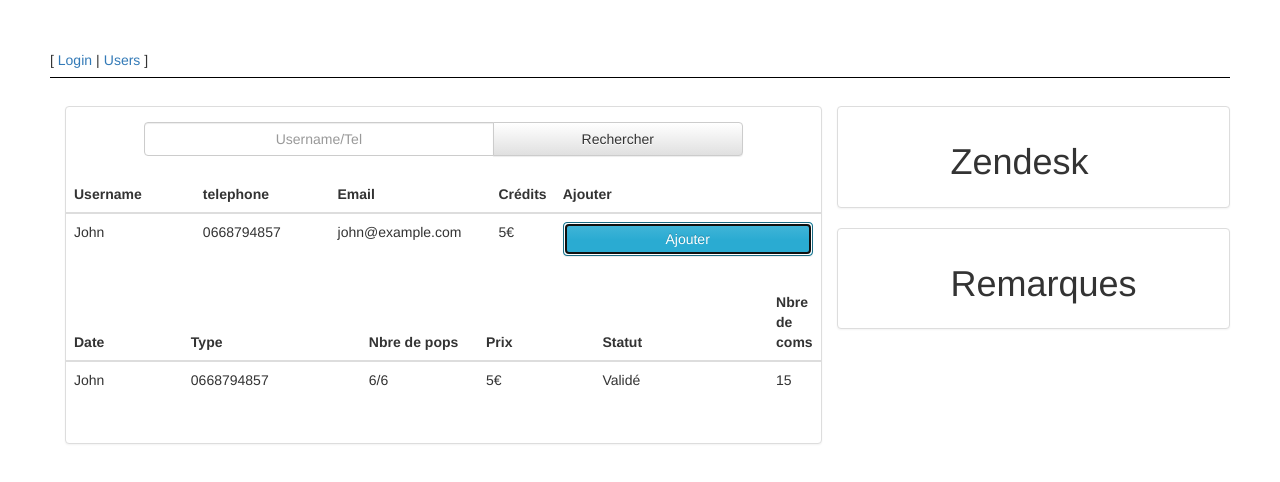
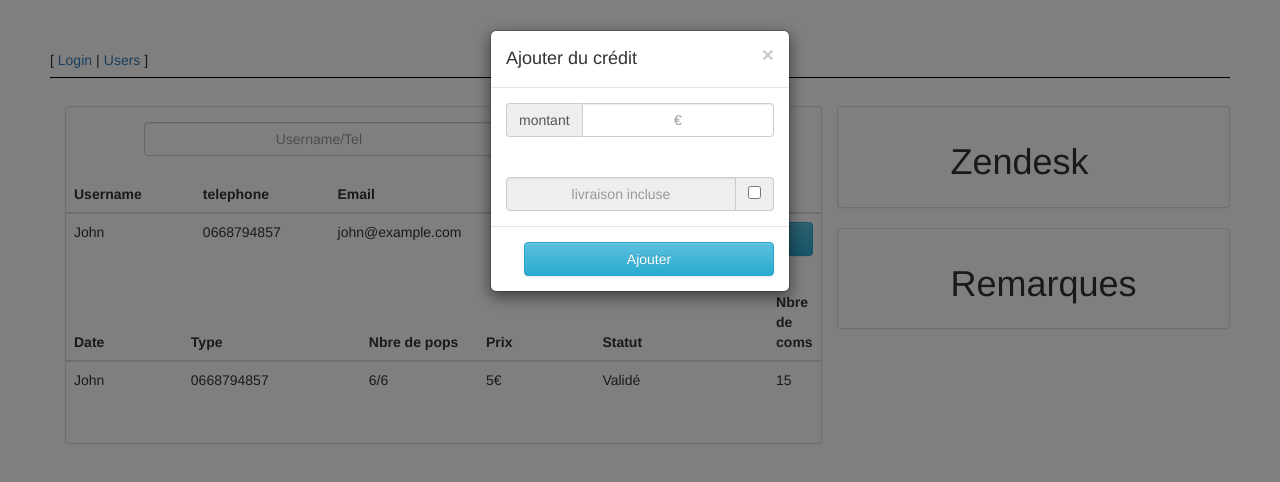
Before and after one commit to jeyjey78/dashboardPops, a website: page index.html at #!/users in a window 1280 px wide. Both pictures are taken after a click on the button "Ajouter". Drawn offline with nearby package versions, Linux system fonts and the light colour scheme; some packages are replaced by stand-ins of ours.

Commit message:
Add modal to add credits

```diff
--- a/users/users.html
+++ b/users/users.html
@@ -30,7 +30,7 @@
 								<td class="col-md-3">0668794857</td>
 								<td class="col-md-3">john@example.com</td>
 								<td class="col-md-1">5€</td>
-								<td class="col-md-2"><button class="btn btn-info button-round">Ajouter</button></td>
+								<td class="col-md-2"><button class="btn btn-info button-round" data-toggle="modal" data-target=".bs-example-modal-sm">Ajouter</button></td>
 							</tr>
 						</tbody>
 					</table>
@@ -90,4 +90,34 @@
 			</div>
 		</div>
 	</div>
+
+	<div class="modal fade bs-example-modal-sm" tabindex="-1" role="dialog" aria-labelledby="mySmallModalLabel">
+		<div class="modal-dialog modal-sm" role="document">
+			<div class="modal-content">
+				<div class="modal-header">
+					<button type="button" class="close" data-dismiss="modal" aria-label="Close"><span aria-hidden="true">&times;</span></button>
+					<h4 class="modal-title" id="myModalLabel">Ajouter du crédit</h4>
+				</div>
+				<div class="modal-body">
+					<div class="row-fluid">
+						<div class="input-group">
+							<span class="input-group-addon" id="basic-addon1">montant</span>
+							<input type="text" class="form-control" placeholder="€" aria-describedby="basic-addon1">
+						</div>
+					</div><br/><br/>
+					<div class="row-fluid">
+						<div class="input-group">
+							<input type="text" class="form-control" placeholder="livraison incluse" disabled="true">
+							<span class="input-group-addon">
+								<input type="checkbox" aria-label="...">
+							</span>
+						</div><!-- /input-group -->
+					</div>
+				</div>
+				<div class="modal-footer">
+					<button type="button" class="btn btn-info" data-dismiss="modal">Ajouter</button>
+				</div>
+			</div>
+		</div>
+	</div>
 </div>
--- a/users/users.js
+++ b/users/users.js
@@ -11,4 +11,6 @@ angular.module('myApp.users', ['ngRoute'])
 
 .controller('UsersCtrl', [function() {
 
+
+
 }]);
```
